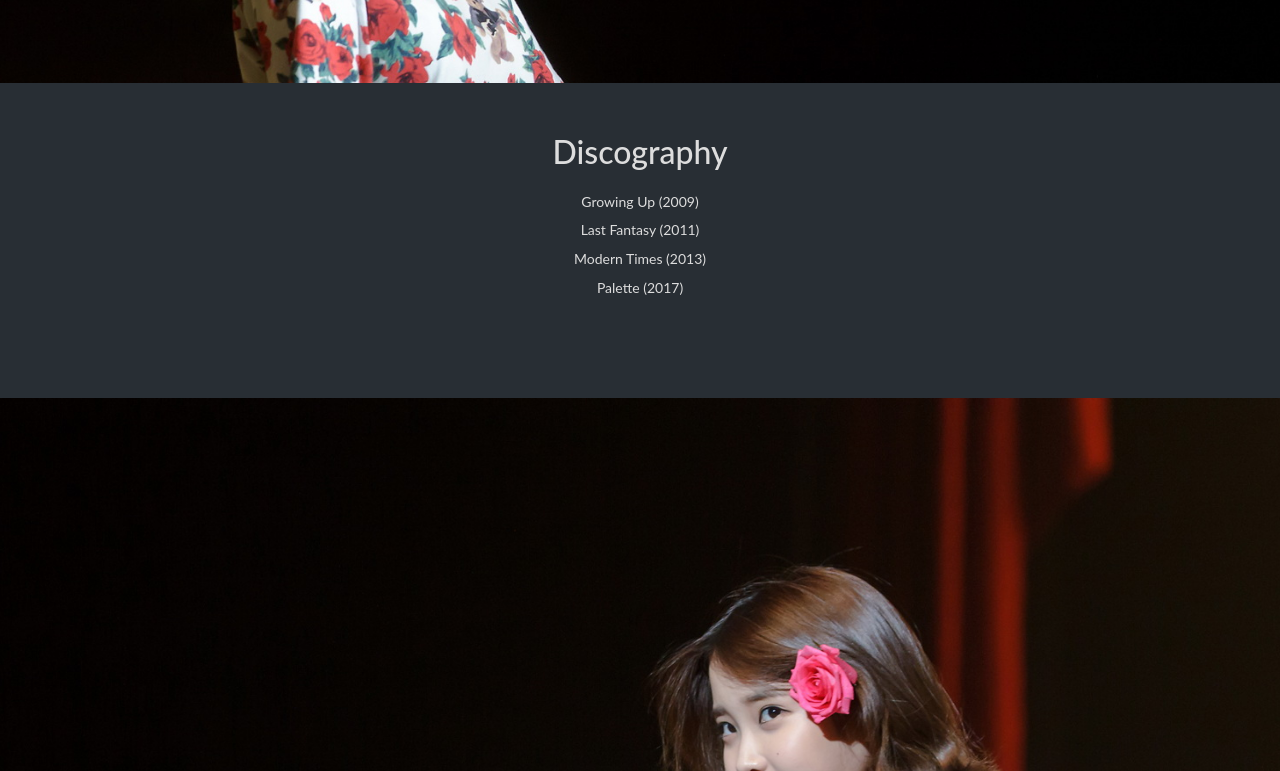
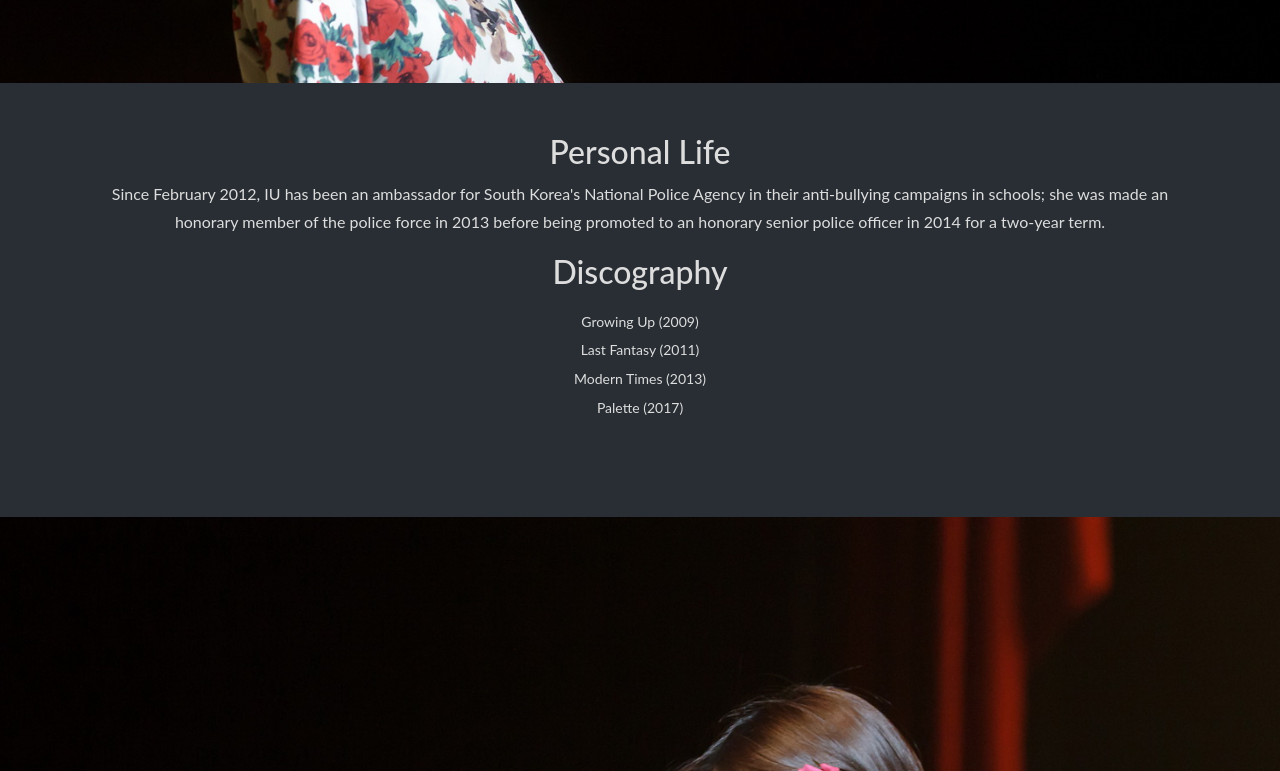
Before and after one commit to one1992/one1992.github.io, a plain HTML site: page index.html in a window 1280 px wide. Shown: the part 2360-3131 px from the top of the page. Drawn offline with nearby package versions, Linux system fonts and the light colour scheme.

Commit message:
Another commit
Add some description

```diff
--- a/index.html
+++ b/index.html
@@ -52,6 +52,10 @@
   		</div>
   	</div>
   	<section class="section section-dark">
+		<h2>Personal Life</h2>
+  		<p>
+  		 	Since February 2012, IU has been an ambassador for South Korea's National Police Agency in their anti-bullying campaigns in schools; she was made an honorary member of the police force in 2013 before being promoted to an honorary senior police officer in 2014 for a two-year term.
+  		</p>
   		<h2>Discography</h2>
   		<p><pre class="pre">
 Growing Up (2009)
```
Also changed, not shown: 1 other file.
